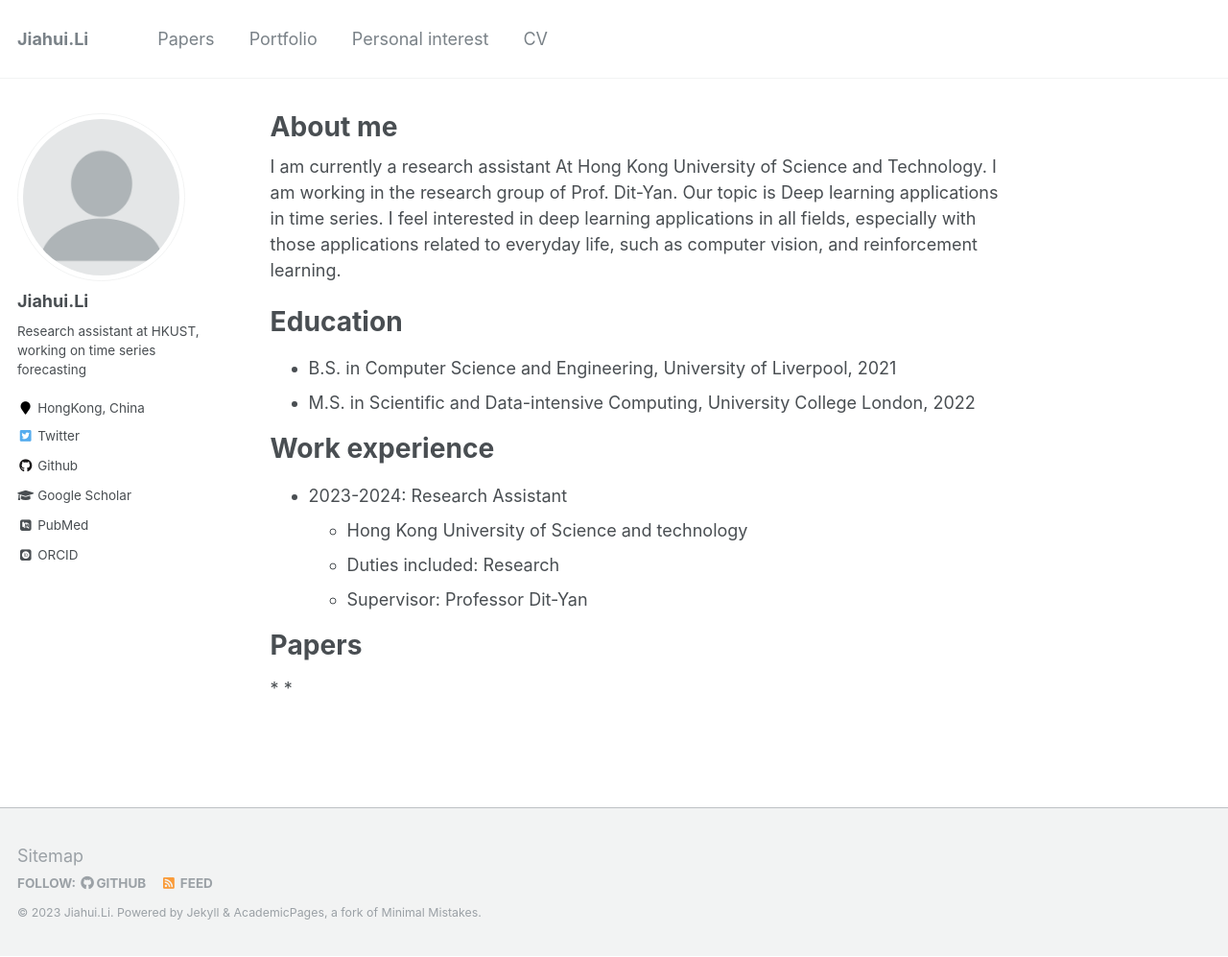
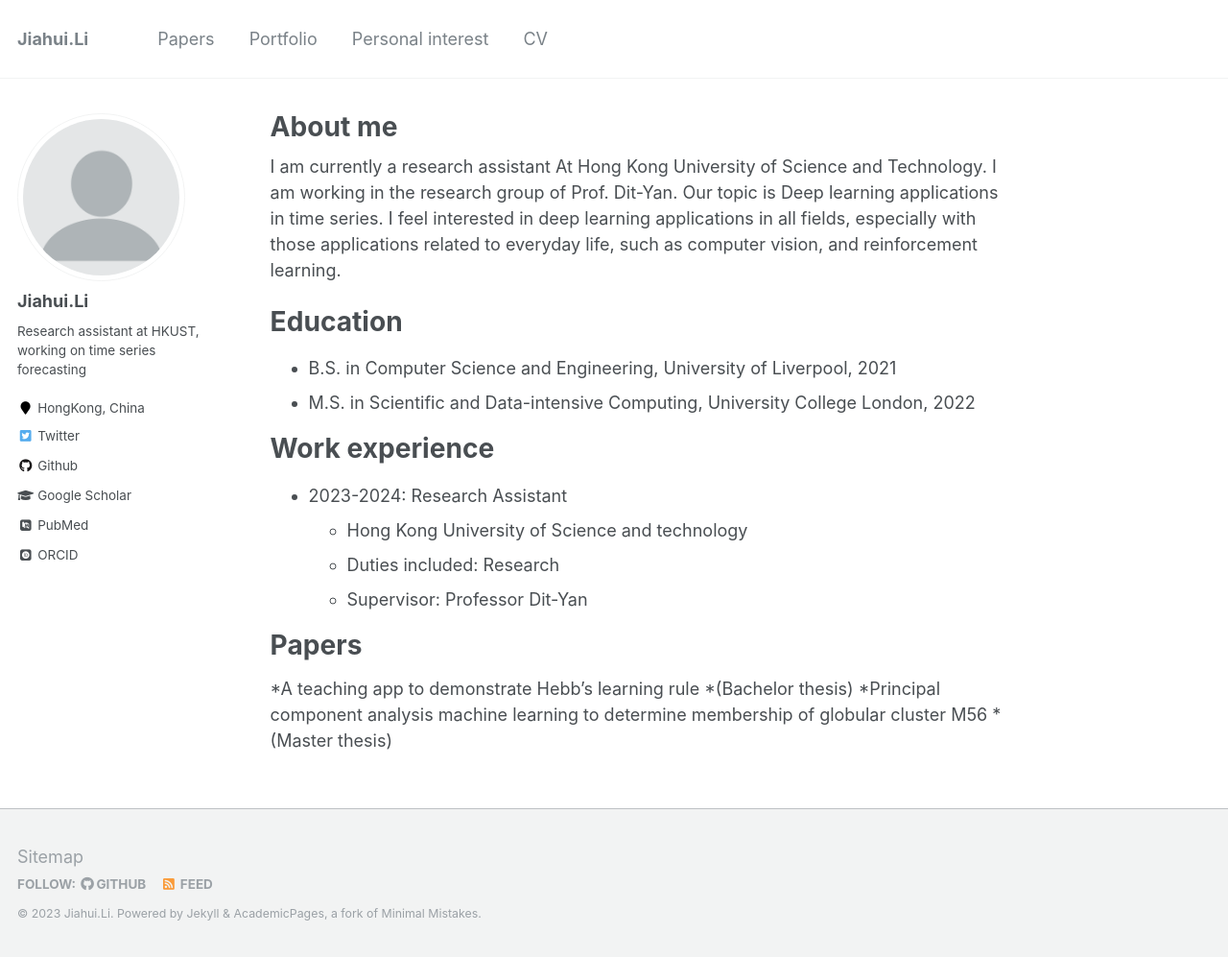
Before and after one commit to jimmylihui/jimmylihui.github.io, a Jekyll site: the page built from _pages/about.md, in a window 1280 px wide and 997 px high. Shown: the whole window at 96% size. Built offline with Jekyll 4.4.1, drawn with Linux system fonts in a browser that asks for light colours; some web fonts are replaced.

Commit message:
Update about.md

```diff
--- a/_pages/about.md
+++ b/_pages/about.md
@@ -25,5 +25,7 @@ Work experience
 
 Papers
 ======
-*
-*
+*A teaching app to demonstrate Hebb's learning rule
+  *(Bachelor thesis)
+*Principal component analysis machine learning to determine membership of globular cluster M56
+  *(Master thesis)
```
